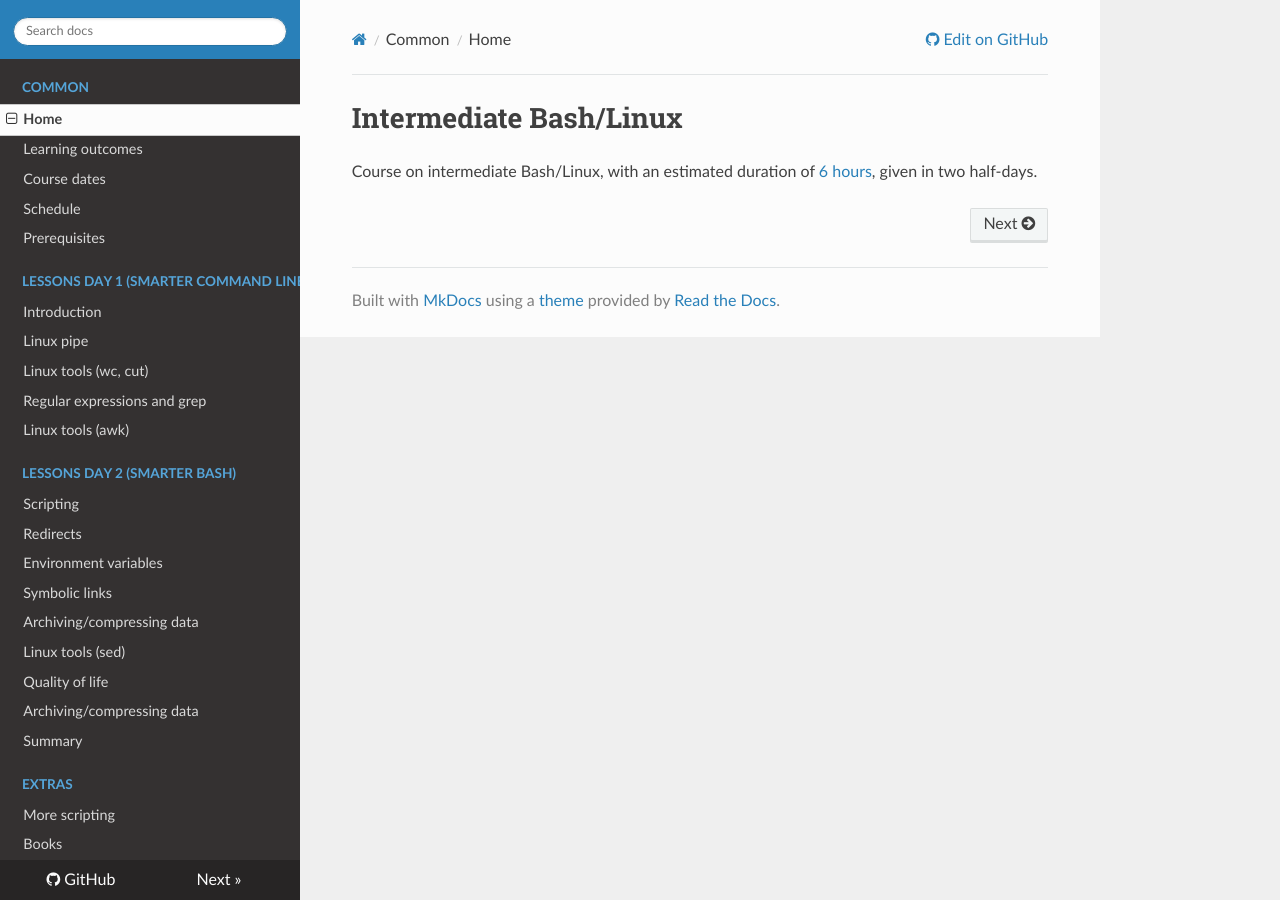
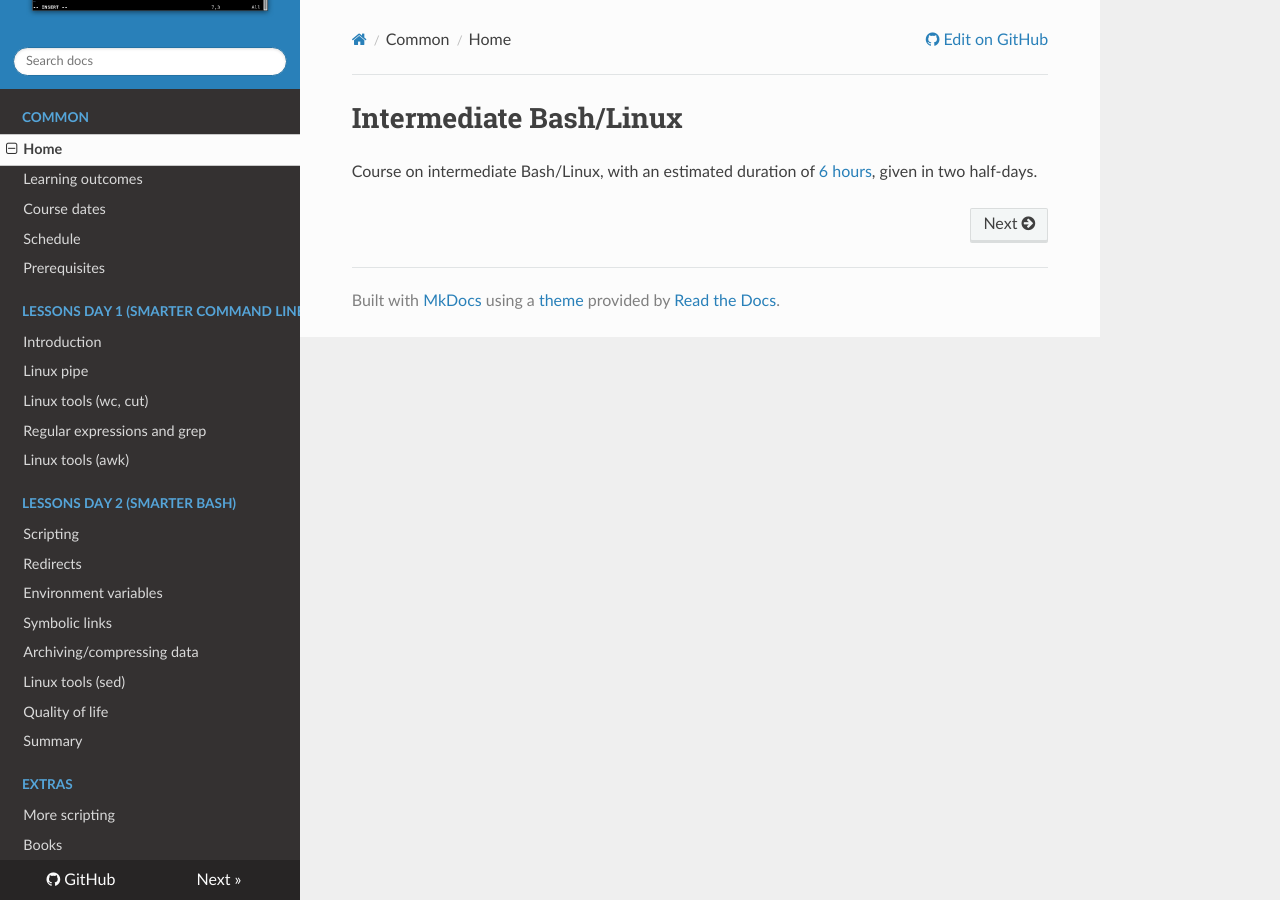
Before and after one commit to UPPMAX/linux-command-line-201, an MkDocs documentation site: the page built from docs/index.md, in a window 1280 px wide. Built offline with MkDocs 1.6.1, drawn with Linux system fonts in a browser that asks for light colours; nearby versions of some CDN libraries.

```diff
--- a/mkdocs.yml
+++ b/mkdocs.yml
@@ -58,7 +58,6 @@
     - Archiving/compressing data: sessions/arch.md
     - Linux tools (sed): sessions/sed.md
     - Quality of life: sessions/qual.md
-    - Archiving/compressing data: sessions/arch.md
     - Summary: summary.md
   - Extras:
     - More scripting: more_script.md
```
